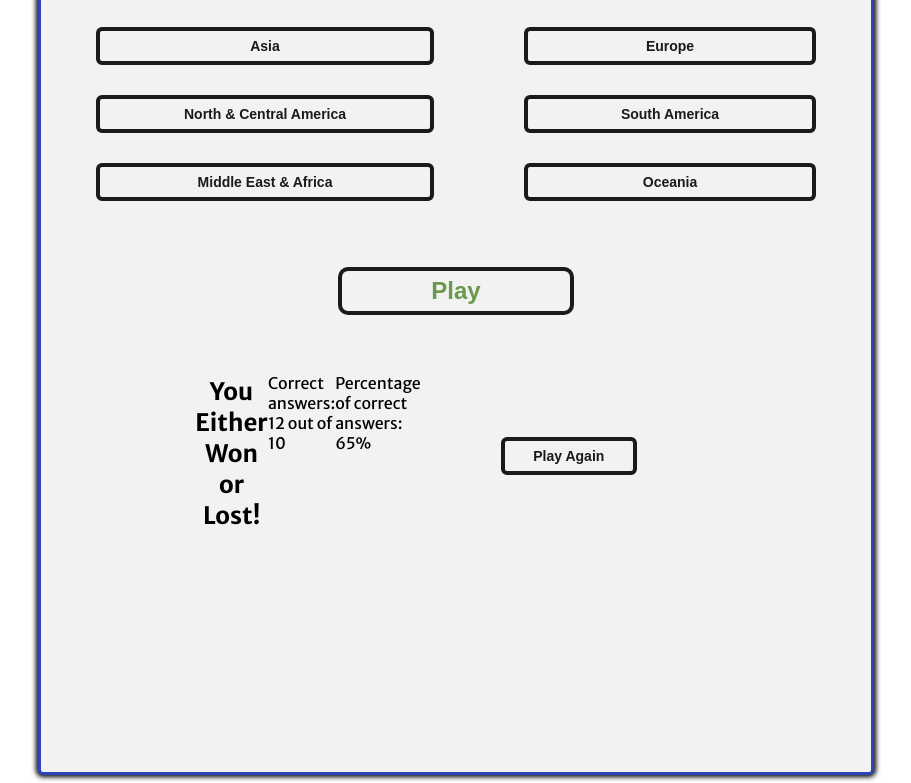
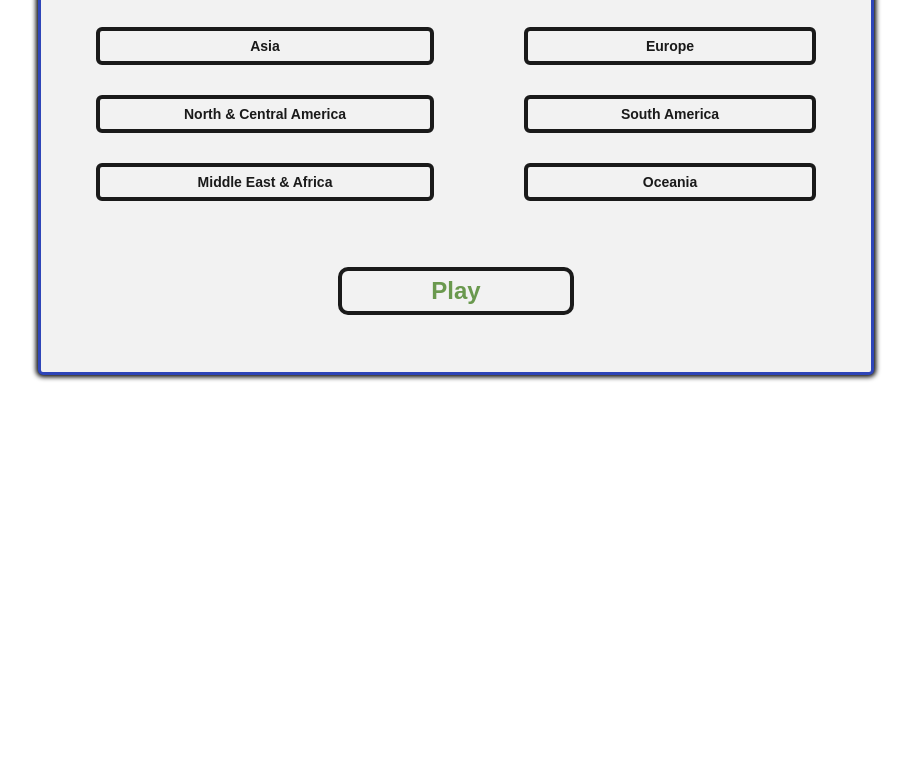
Before and after one commit to Stephen-c-Kelly/WorldLeaderQuiz, a plain HTML site: page index.html in a window 1280 px wide. Shown: the part 209-992 px from the top of the page, without its empty margins (184-1095 px from the left). After the commit the page ends 800 px from the top, so only its background shows below. Drawn offline with Linux system fonts and the light colour scheme.

Commit message:
JS updates

```diff
--- a/javascript-v2/script.js
+++ b/javascript-v2/script.js
@@ -248,6 +248,7 @@ const seeNext = () => {
   if (activeStack.length == 0) {
     console.log(`stack is empty, go to results`)
     render(results)
+
     countCorrectEl.innerHTML = counter
     totalCountEl.innerHTML = numQuestions
     let result = Math.round((counter/numQuestions)*100)
--- a/styles/styles.css
+++ b/styles/styles.css
@@ -57,9 +57,14 @@ h1 {
   margin-left: 40px;
 }
 
-.card-view, .results {
+.card-view {
   display: none;
 }
+
+.results {
+display: none;
+}
+/* add ID the results so it is marked as important */
 
 .answers-grid {
   display: grid;
@@ -77,7 +82,6 @@ h1 {
   box-shadow: 2px 8px 12px rgba(0, 0, 0, 0.5);
   background-color: var(--greyscale);
   color: var(--off-black);
-
 }
 
 .next {
@@ -203,11 +207,9 @@ h2 {
 }
 
 .results {
-  display: flex;
   justify-content: center;
   margin: 0 25%;
   height: 400px;
-
 }
 
 .play-again {
```
